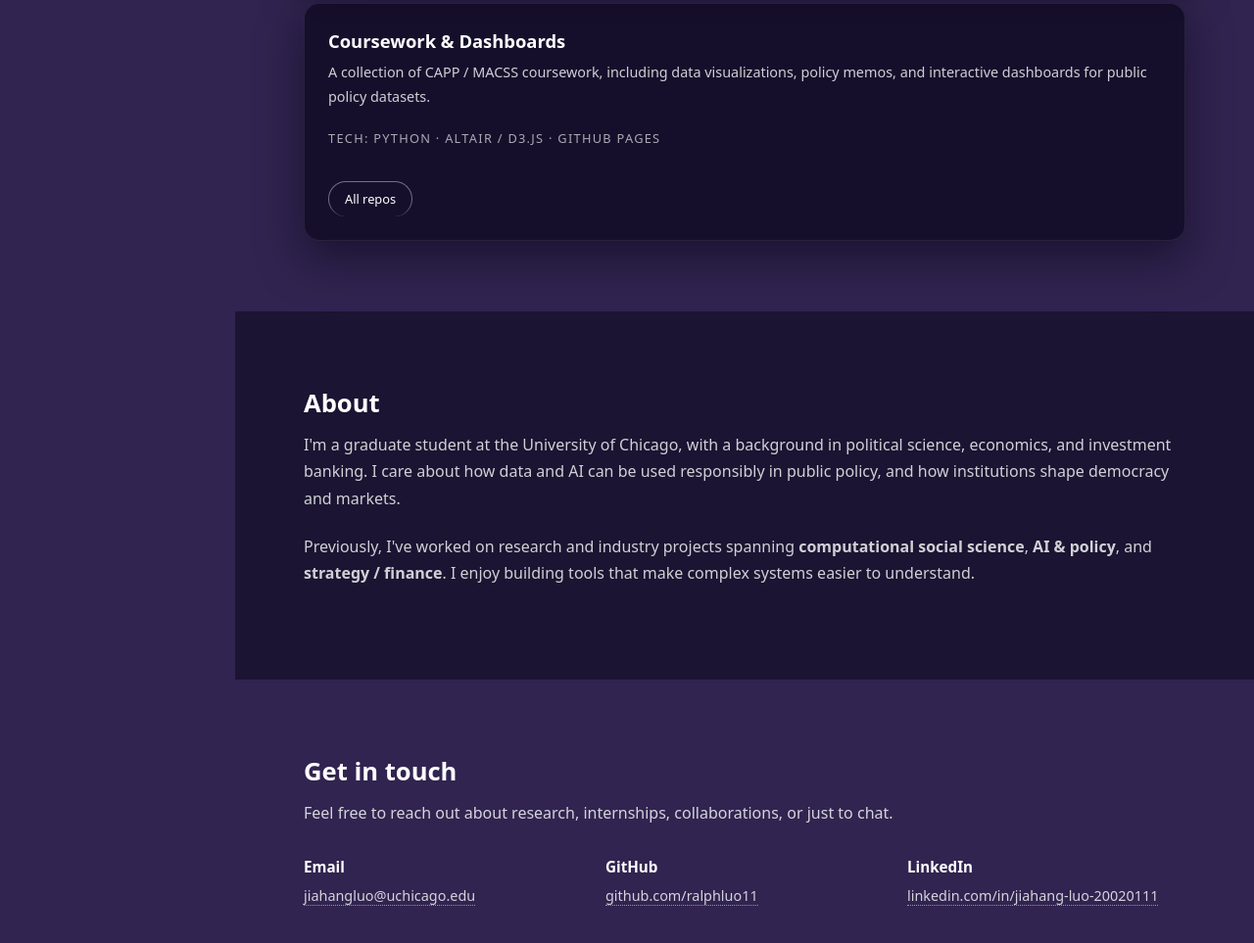
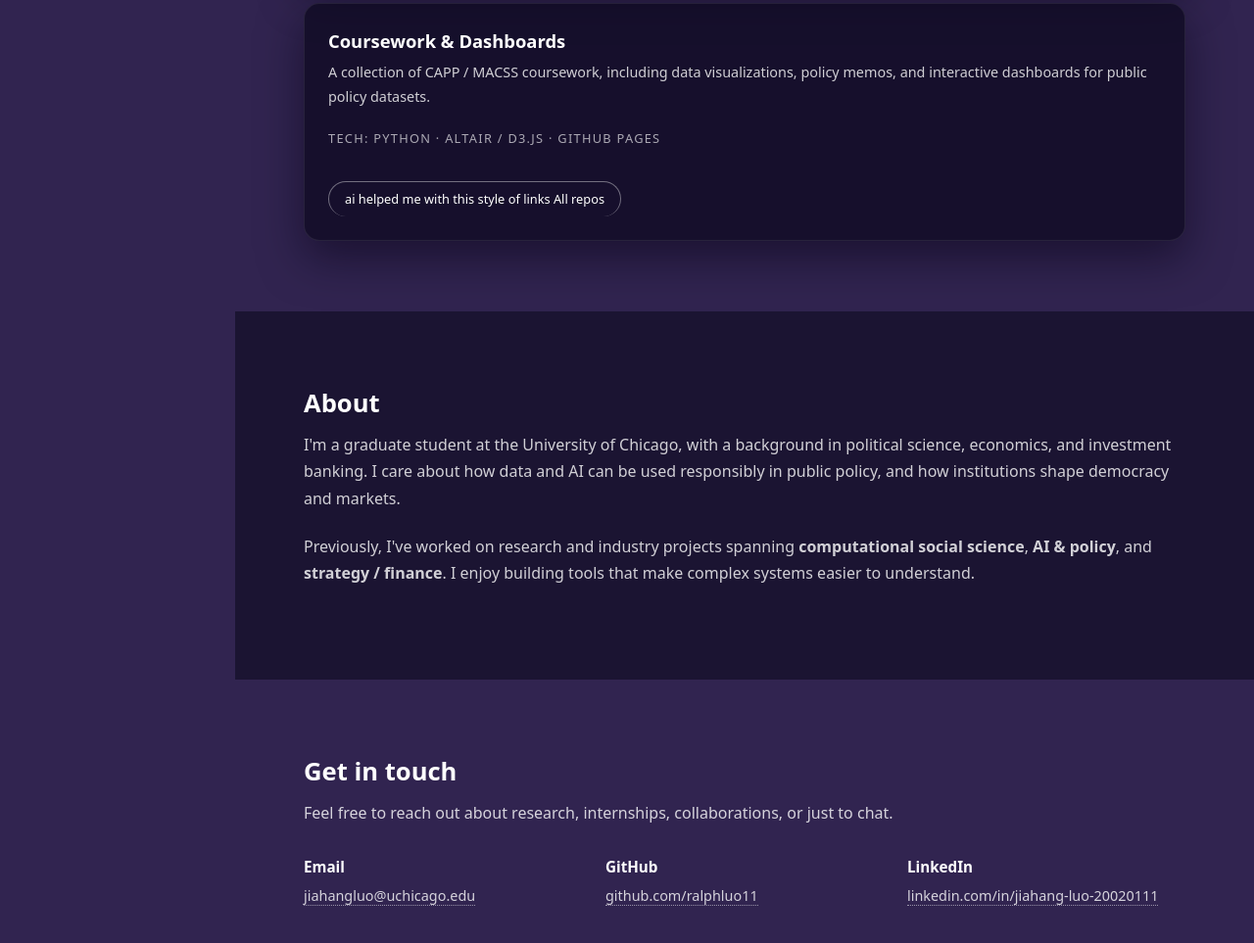
Before and after one commit to ralphluo11/ralphluo11.github.io, a plain HTML site: page index.html in a window 1280 px wide. Shown: the part 2064-3027 px from the top of the page at 98% size. Drawn offline with Linux system fonts and the light colour scheme.

Commit message:
Modify link text and comment in index.html
Updated link text and comment in index.html.

```diff
--- a/index.html
+++ b/index.html
@@ -118,7 +118,7 @@
                 <li>
                   <a href="https://github.com/ralphluo11?tab=repositories"
                      target="_blank"
-                     class="button small">
+                     class="button small"> ai helped me with this style of links
                     All repos
                   </a>
                 </li>
@@ -187,7 +187,7 @@
       </div>
     </footer>
 
-    <!-- Small script for year + preload -->
+    <!-- Small script for year + preload --> ai taught me this techniques
     <script>
       document.getElementById('year').textContent = new Date().getFullYear();
       document.body.classList.remove('is-preload');
```
